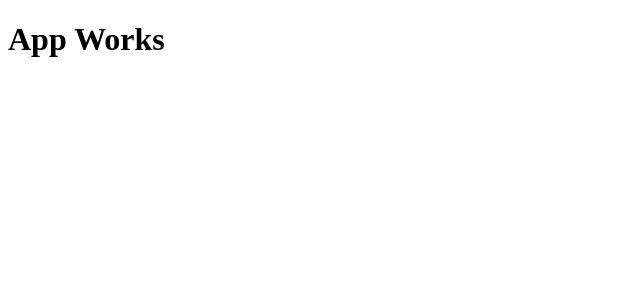
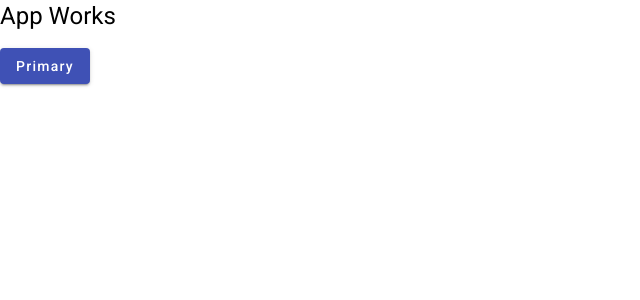
Before and after one commit to wallace13/HelpDeskFront, an Angular app: page / in a window 1280 px wide. Shown: the top 300 px of the page, without its empty margins (0-640 px from the left). Built offline with nearby package versions, Linux system fonts and the light colour scheme.

Commit message:
Angular Material

```diff
--- a/angular.json
+++ b/angular.json
@@ -52,6 +52,7 @@
               "src/assets"
             ],
             "styles": [
+              "@angular/material/prebuilt-themes/indigo-pink.css",
               "src/styles.css"
             ],
             "scripts": []
--- a/package.json
+++ b/package.json
@@ -10,10 +10,12 @@
   "private": true,
   "dependencies": {
     "@angular/animations": "^16.2.0",
+    "@angular/cdk": "^16.2.3",
     "@angular/common": "^16.2.0",
     "@angular/compiler": "^16.2.0",
     "@angular/core": "^16.2.0",
     "@angular/forms": "^16.2.0",
+    "@angular/material": "^16.2.3",
     "@angular/platform-browser": "^16.2.0",
     "@angular/platform-browser-dynamic": "^16.2.0",
     "@angular/router": "^16.2.0",
--- a/src/app/app.component.html
+++ b/src/app/app.component.html
@@ -1 +1,2 @@
 <h1>App Works</h1>
+<button mat-raised-button color="primary">Primary</button>
--- a/src/index.html
+++ b/src/index.html
@@ -6,8 +6,11 @@
   <base href="/">
   <meta name="viewport" content="width=device-width, initial-scale=1">
   <link rel="icon" type="image/x-icon" href="favicon.ico">
+  <link rel="preconnect" href="https://fonts.gstatic.com">
+  <link href="https://fonts.googleapis.com/css2?family=Roboto:wght@300;400;500&display=swap" rel="stylesheet">
+  <link href="https://fonts.googleapis.com/icon?family=Material+Icons" rel="stylesheet">
 </head>
-<body>
+<body class="mat-typography">
   <app-root></app-root>
 </body>
 </html>
--- a/src/styles.css
+++ b/src/styles.css
@@ -1 +1,4 @@
 /* You can add global styles to this file, and also import other style files */
+
+html, body { height: 100%; }
+body { margin: 0; font-family: Roboto, "Helvetica Neue", sans-serif; }
```
Also changed, not shown: src/app/app.module.ts (+35 -1 lines), 1 other file (tests, documents, lock files or other folders).
